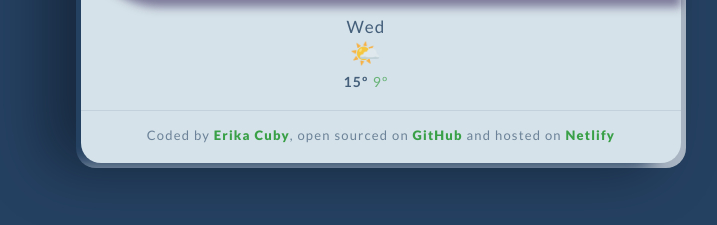
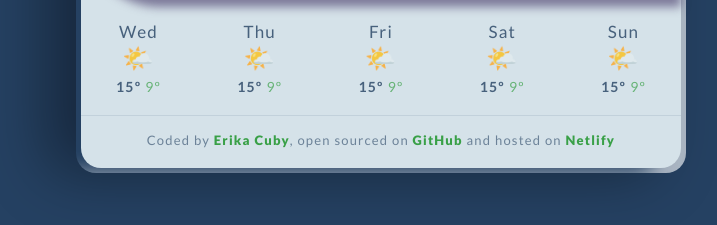
Before and after one commit to ErikaCuby/Sky-Spy, a plain HTML site: page index.html in a window 1280 px wide. Shown: the part 405-630 px from the top of the page, without its empty margins (259-976 px from the left). Drawn offline with nearby package versions, Linux system fonts and the light colour scheme; no server answers.

Commit message:
Created 5 day forecast without API in js

```diff
--- a/script.js
+++ b/script.js
@@ -61,11 +61,15 @@ function handleSearchSubmit(event) {
 }
 
 function displayForecast() {
-  let forecast = document.querySelector("#forecast");
+  let days = ["Wed", "Thu", "Fri", "Sat", "Sun"];
+  let forecastHtml = "";
 
-  forecast.innerHTML = `
+  days.forEach(function (day) {
+    forecastHtml =
+      forecastHtml +
+      `
  <div class="weather-forecast-single-day">
-  <div class="weather-forecast-date">Wed</div>
+  <div class="weather-forecast-date">${day}</div>
   <div class="weather-forecast-icon">🌤️</div>
   <div class="weather-forecast-temperatures">
   <span class="weather-forecast-temperature-max">15º</span>
@@ -73,6 +77,10 @@ function displayForecast() {
   </div>
  </div>
 `;
+  });
+  let forecast = document.querySelector("#forecast");
+
+  forecast.innerHTML = forecastHtml;
 }
 
 let searchFormElement = document.querySelector("#search-form");
--- a/style.css
+++ b/style.css
@@ -108,13 +108,15 @@ footer a {
   font-weight: 900;
 }
 .weather-forecast-row {
-  padding: 0 30px 20px 0;
-  color: #254162d2;
+  display: flex;
+  justify-content: space-between;
+  padding: 5px 35px 20px 35px;
+  color: #254162ce;
   font-size: 17px;
-   text-align: center;
-   border-bottom: 1px solid #2541621a;
+  text-align: center;
+  border-bottom: 1px solid #2541621a;
 }
-.weather-forecast-icon{
+.weather-forecast-icon {
   font-size: 25px;
 }
 .weather-forecast-temperatures {
```
